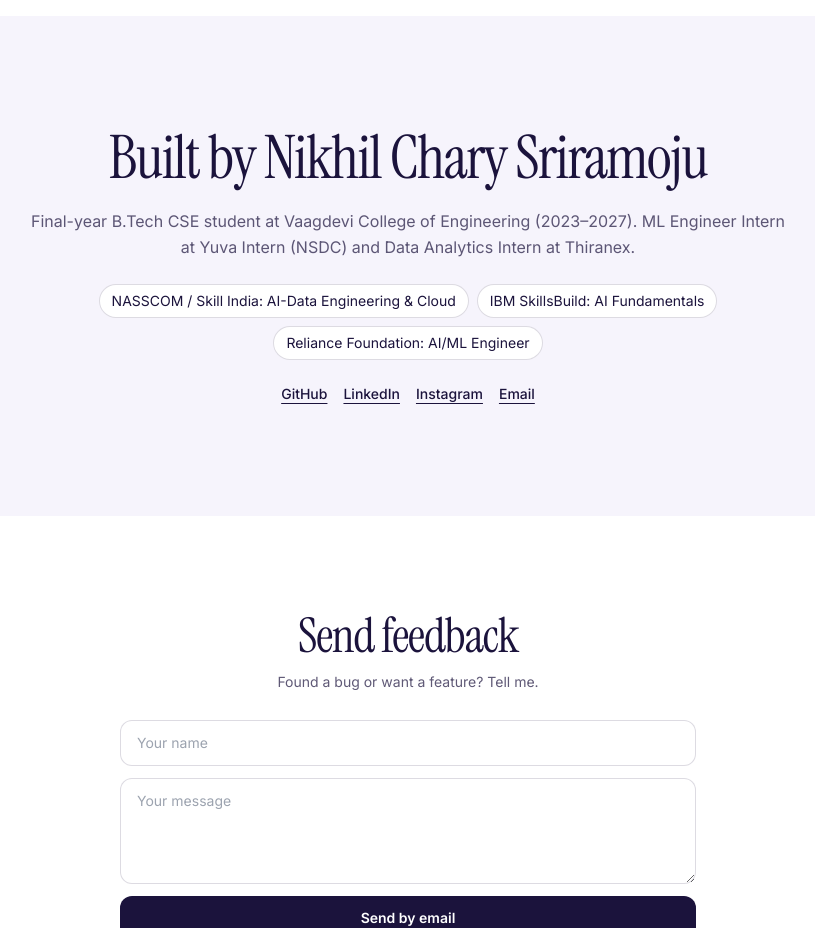
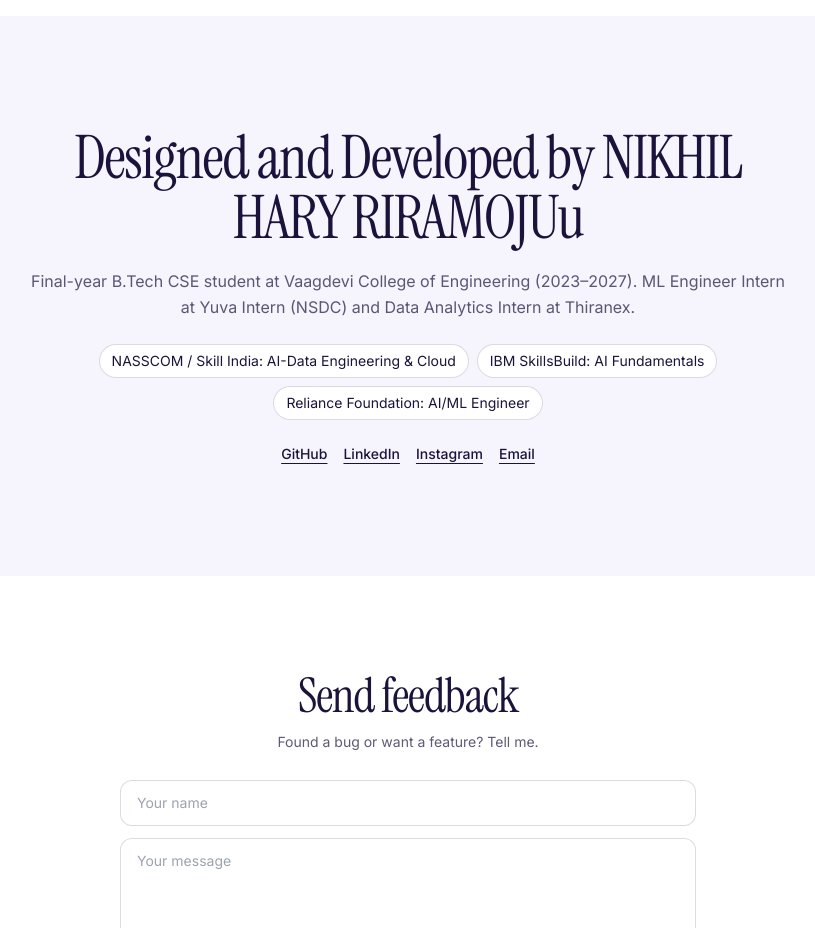
Before and after one commit to Nikhil-creat/AssignmentWriter, a plain HTML site: page index.html in a window 1280 px wide. Shown: the part 4120-5048 px from the top of the page, without its empty margins (232-1047 px from the left). Drawn offline with nearby package versions, Linux system fonts and the light colour scheme.

Commit message:
Update author name in about section

```diff
--- a/index.html
+++ b/index.html
@@ -100,7 +100,7 @@
   </div></div></section>
 
 <section id="about" class="bg-[#F6F4FC] px-5 py-20 md:py-28"><div class="mx-auto max-w-3xl text-center">
-  <h2 class="font-['Instrument_Serif'] text-4xl md:text-6xl leading-[1] tracking-tight">Built by Nikhil Chary Sriramoju</h2>
+  <h2 class="font-['Instrument_Serif'] text-4xl md:text-6xl leading-[1] tracking-tight">Designed and Developed by NIKHIL HARY  RIRAMOJUu</h2>
   <p class="mt-5 text-[#1B133C]/70 leading-relaxed">Final-year B.Tech CSE student at Vaagdevi College of Engineering (2023–2027). ML Engineer Intern at Yuva Intern (NSDC) and Data Analytics Intern at Thiranex.</p>
   <div class="mt-6 flex flex-wrap justify-center gap-2 text-xs sm:text-sm">
     <span class="rounded-full border border-[#1B133C]/15 bg-white px-3 py-1.5">NASSCOM / Skill India: AI-Data Engineering &amp; Cloud</span>
```
